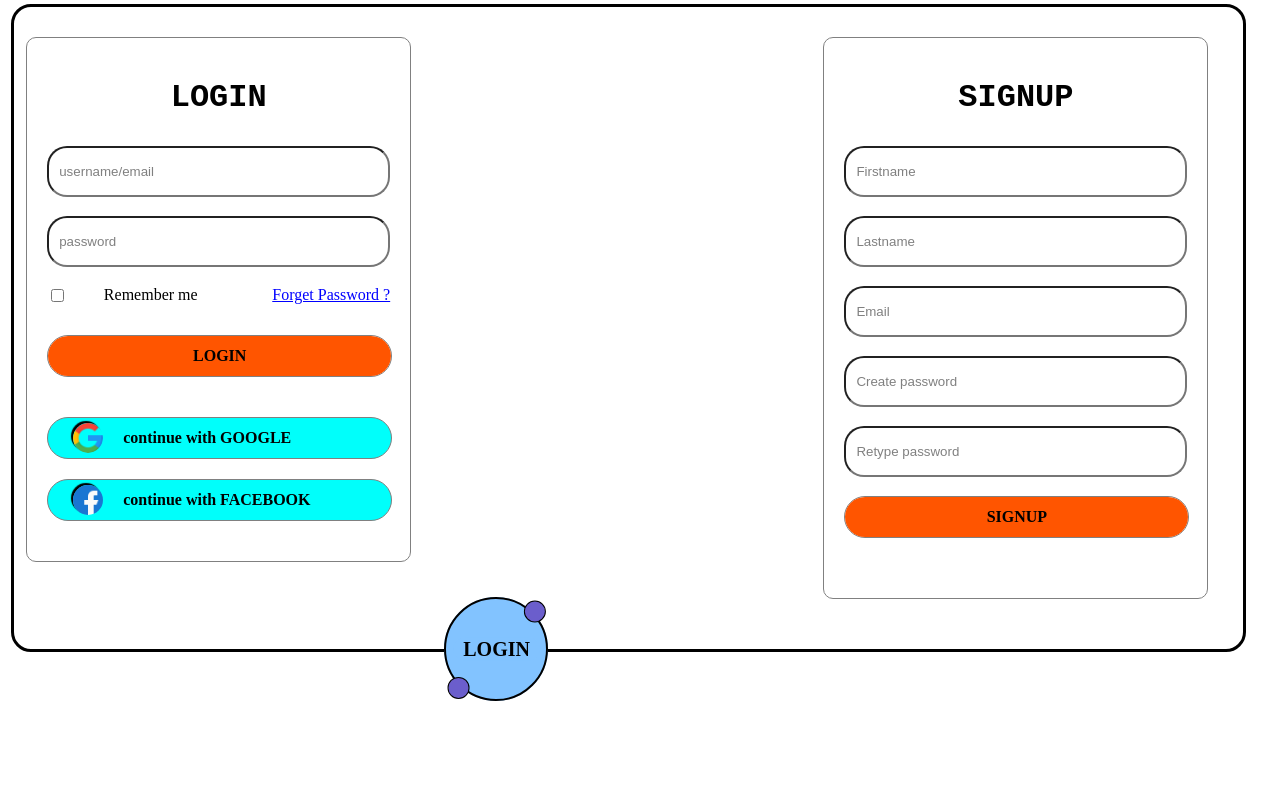
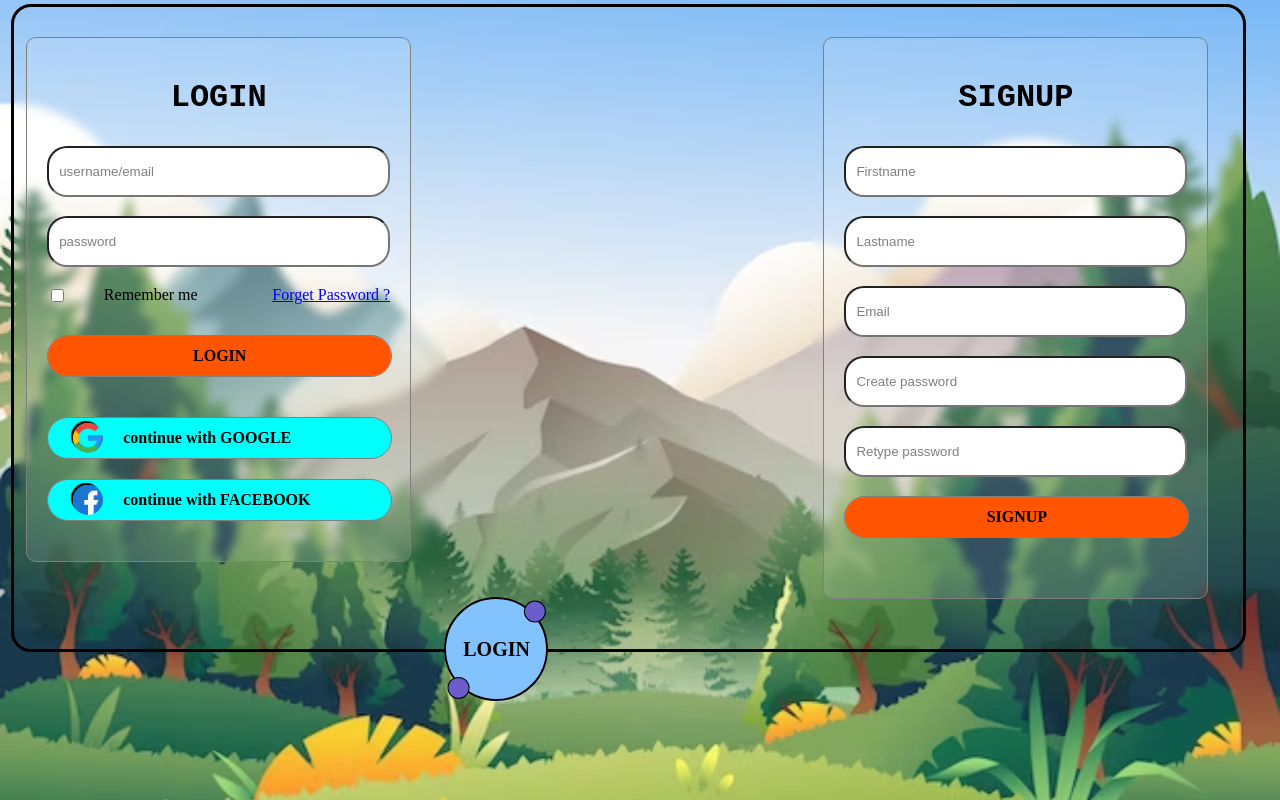
Before and after one commit to gokulananth0802/Loginpage, a plain HTML site: page index.html in a window 1280 px wide. Drawn offline with Linux system fonts and the light colour scheme.

Commit message:
Update index.html

```diff
--- a/index.html
+++ b/index.html
@@ -15,7 +15,7 @@ body{
     justify-content: center;
     align-items:center;
     height:80vh;
-    background-image:url('natureimg.avif');
+    background-image:url('natureimg.jpg.avif');
   background-size:cover;
     width:97%;
 }
```
